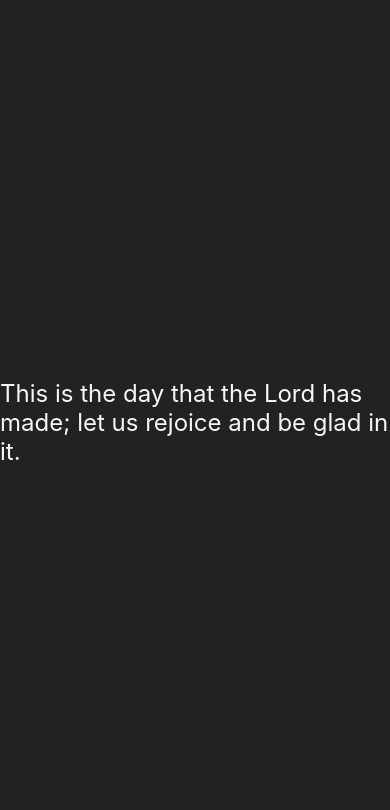
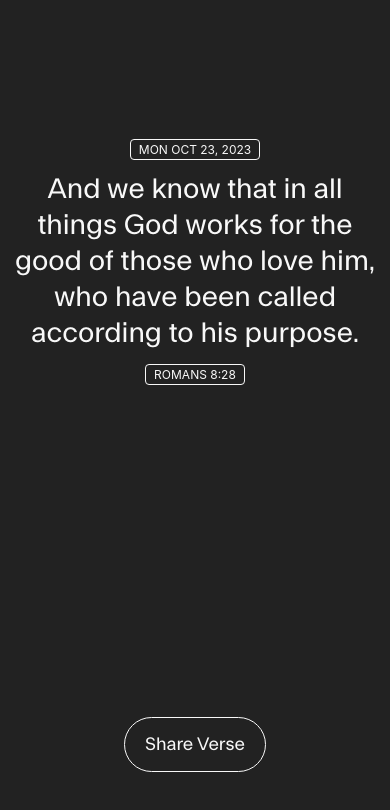
Before and after one commit to aremu-smog/daily-bible-verses, a React Native app in the folder apps/mobile-app/: screen / in a window 390 px wide. Shown: the top 810 px of the page. Built offline with nearby package versions, Linux system fonts and the light colour scheme.

Commit message:
feat: ui design

```diff
--- a/apps/mobile-app/App.tsx
+++ b/apps/mobile-app/App.tsx
@@ -1,27 +1,90 @@
+import { useCallback } from "react"
 import { StatusBar } from "expo-status-bar"
-import { StyleSheet, Text, View } from "react-native"
+import { Pressable, StyleSheet, Text, View } from "react-native"
+import { useFonts } from "expo-font"
 
 export default function App() {
+	const [fontsLoaded] = useFonts({
+		"System-Blank": require("./assets/fonts/FTSystemTrial-BlankRegular.otf"),
+	})
+
+	const onLayoutRootView = useCallback(async () => {
+		if (fontsLoaded) {
+			console.log("Font loaded 🎉")
+		}
+	}, [fontsLoaded])
+
+	if (!fontsLoaded) {
+		return null
+	}
 	return (
-		<View style={styles.container}>
-			<Text style={styles.bibleVerse}>
-				This is the day that the Lord has made; let us rejoice and be glad in
-				it.
-			</Text>
+		<View style={styles.container} onLayout={onLayoutRootView}>
+			<View style={{ flex: 0.1 }} />
+			<View style={{ flex: 0.7 }}>
+				<Text style={styles.bibleReference}>MON OCT 23, 2023</Text>
+				<Text style={styles.bibleVerse}>
+					And we know that in all things God works for the good of those who
+					love him, who have been called according to his purpose.
+				</Text>
+				<Text style={styles.bibleReference}>Romans 8:28</Text>
+			</View>
+			<View style={{ flex: 0.1 }}>
+				<Pressable style={styles.button}>
+					<Text style={styles.buttonText}>Share Verse</Text>
+				</Pressable>
+			</View>
 			<StatusBar style='auto' />
 		</View>
 	)
 }
 
+const color = {
+	black: "#222222",
+	white: "#f8f8f8",
+}
+
 const styles = StyleSheet.create({
 	container: {
 		flex: 1,
-		backgroundColor: "#222222",
+		backgroundColor: color.black,
+		alignItems: "center",
+		justifyContent: "center",
+		paddingHorizontal: 8,
+	},
+	bibleVerse: {
+		fontSize: 28,
+		color: color.white,
+		textAlign: "center",
+		fontFamily: "System-Blank",
+		fontWeight: "400",
+		lineHeight: 36,
+	},
+	bibleReference: {
+		fontSize: 12,
+		color: color.white,
+		textTransform: "uppercase",
+		paddingHorizontal: 8,
+		paddingVertical: 2,
+		borderRadius: 4,
+		borderStyle: "solid",
+		borderColor: color.white,
+		borderWidth: 1,
+		marginVertical: 12,
+		alignSelf: "center",
+	},
+
+	button: {
+		paddingHorizontal: 20,
+		paddingVertical: 16,
+		borderColor: color.white,
+		borderRadius: 36,
+		borderWidth: 1,
 		alignItems: "center",
 		justifyContent: "center",
 	},
-	bibleVerse: {
-		fontSize: 24,
-		color: "#f8f8f8",
+	buttonText: {
+		fontSize: 18,
+		color: color.white,
+		fontFamily: "System-Blank",
 	},
 })
--- a/apps/mobile-app/package.json
+++ b/apps/mobile-app/package.json
@@ -12,7 +12,8 @@
     "expo": "~49.0.15",
     "expo-status-bar": "~1.6.0",
     "react": "18.2.0",
-		"react-native": "0.72.6"
+    "react-native": "0.72.6",
+    "expo-font": "~11.4.0"
   },
   "devDependencies": {
     "@babel/core": "^7.20.0",
```
Also changed, not shown: apps/mobile-app/assets/fonts/FTSystemTrial-BlankRegular.otf (added), 1 other file (tests, documents, lock files or other folders). Lines whose indentation alone changed are shown as unchanged.
